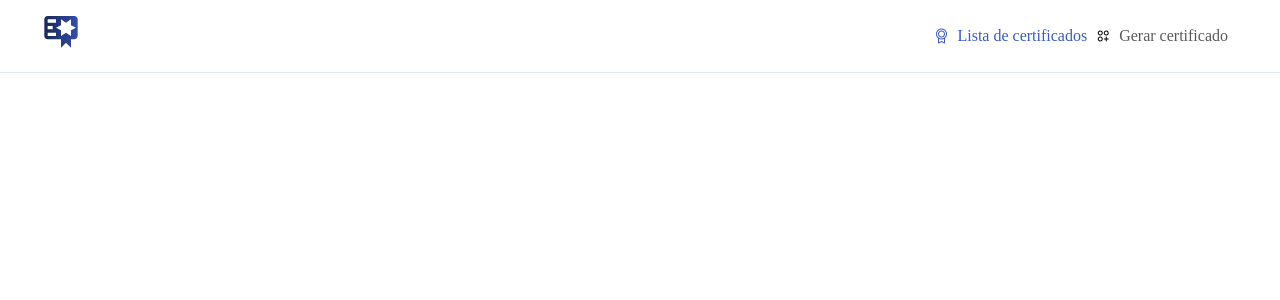
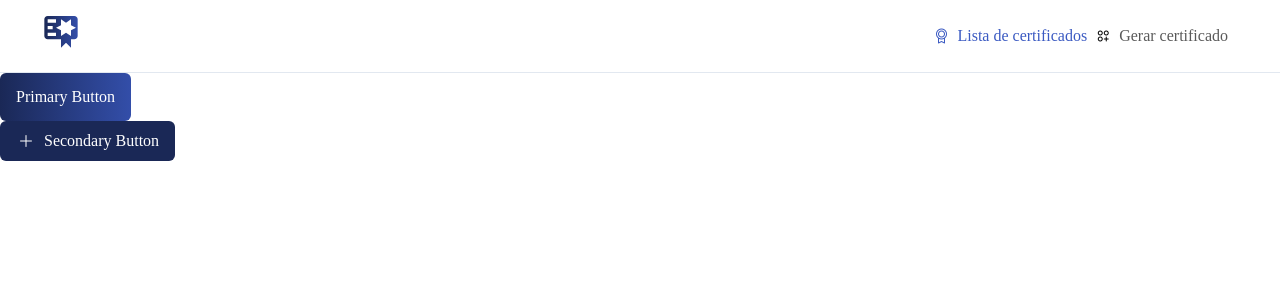
Before and after one commit to gladistory/gerador-certificados, an Angular app: page / in a window 1280 px wide. Shown: the top 300 px of the page. Built offline with nearby package versions, Linux system fonts and the light colour scheme.

Commit message:
button primary e secundary

```diff
--- a/src/app/app.html
+++ b/src/app/app.html
@@ -1 +1,3 @@
 <app-navbar></app-navbar>
+<app-primary-button></app-primary-button>
+<app-secundary-button></app-secundary-button>
--- a/src/app/app.ts
+++ b/src/app/app.ts
@@ -1,10 +1,13 @@
 import { Component } from '@angular/core';
 import { RouterOutlet } from '@angular/router';
 import { Navbar } from "./components/navbar/navbar";
+import { PrimaryButton } from './components/primary-button/primary-button';
+import { SecundaryButton } from './components/secundary-button/secundary-button';
+SecundaryButton
 
 @Component({
   selector: 'app-root',
-  imports: [Navbar],
+  imports: [Navbar, PrimaryButton, SecundaryButton],
   templateUrl: './app.html',
   styleUrl: './app.css'
 })
--- /dev/null
+++ b/src/app/components/item-certificado/item-certificado.html
@@ -0,0 +1,3 @@
+<div>
+
+</div>
--- /dev/null
+++ b/src/app/components/primary-button/primary-button.css
@@ -0,0 +1,15 @@
+.custom-button {
+  height: 48px;
+  padding: 12px 16px;
+  border: none;
+  font-size: 16px;
+  border-radius: 6px;
+  background:linear-gradient(90deg, #1A2856 0%, #334EA9 100%);
+  color: #ffffff;
+  cursor: pointer;
+}
+
+.custom-button:hover {
+  opacity: 90%;
+  transition: opacity 0.5s ease-in-out;
+}
--- /dev/null
+++ b/src/app/components/primary-button/primary-button.html
@@ -0,0 +1 @@
+<button class="custom-button">Primary Button</button>
--- /dev/null
+++ b/src/app/components/secundary-button/secundary-button.css
@@ -0,0 +1,22 @@
+.custom-button {
+  height: 40px;
+  padding: 10px 16px;
+  border: none;
+  font-size: 16px;
+  border-radius: 6px;
+  background-color: #1A2856;
+  color: #ffffff;
+  cursor: pointer;
+  display: flex;
+  align-items: center;
+  gap: 8px;
+}
+
+.custom-button:hover {
+  opacity: 90%;
+  transition: opacity 0.5s ease-in-out;
+}
+
+.custom-button i {
+    width: 20px;
+}
--- /dev/null
+++ b/src/app/components/secundary-button/secundary-button.html
@@ -0,0 +1 @@
+<button class="custom-button"><i class="ph ph-plus"></i>Secondary Button</button>
```
Also changed, not shown: src/app/components/item-certificado/item-certificado.ts (added, +11 -0 lines), src/app/components/primary-button/primary-button.ts (added, +11 -0 lines), src/app/components/secundary-button/secundary-button.ts (added, +11 -0 lines), src/app/components/item-certificado/item-certificado.css (added).
